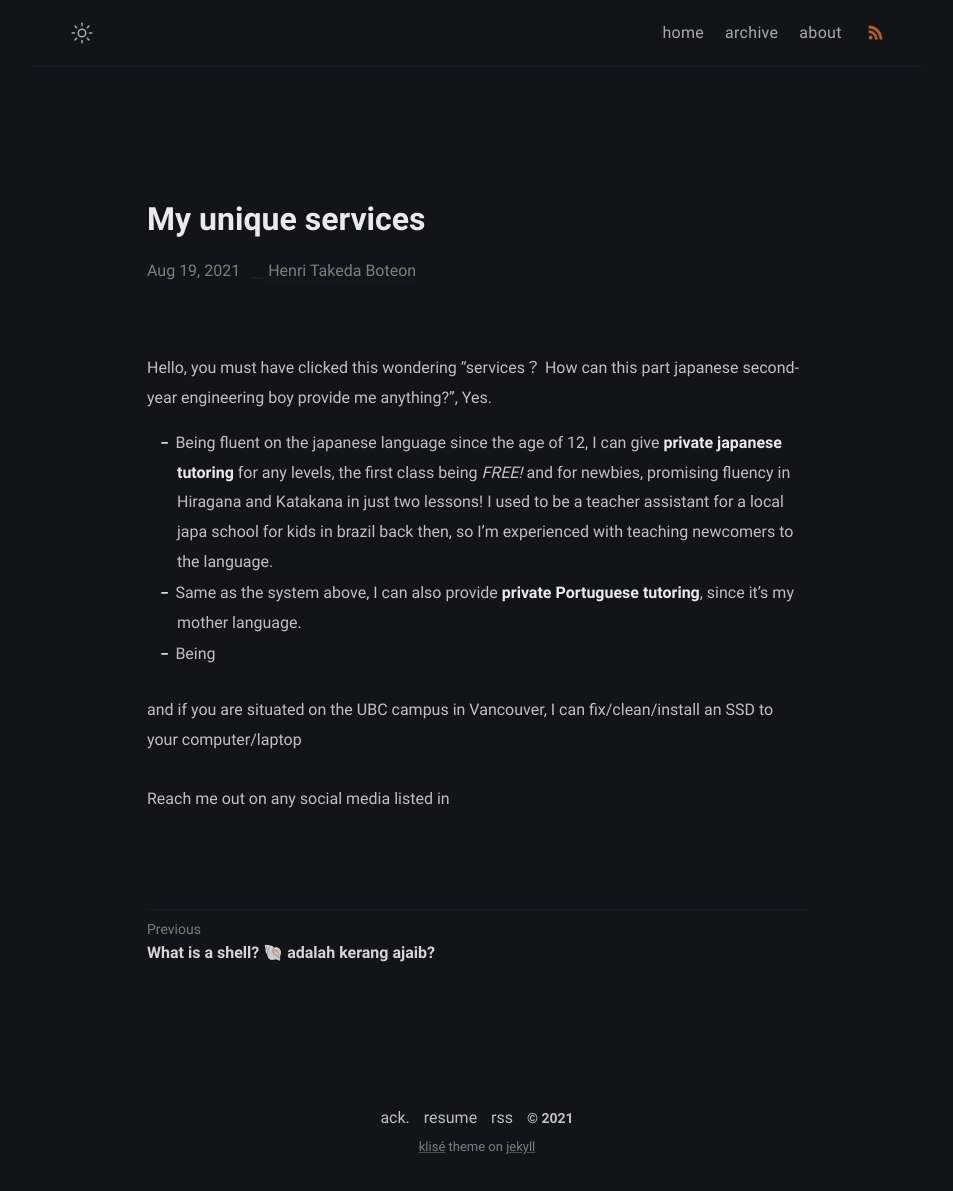
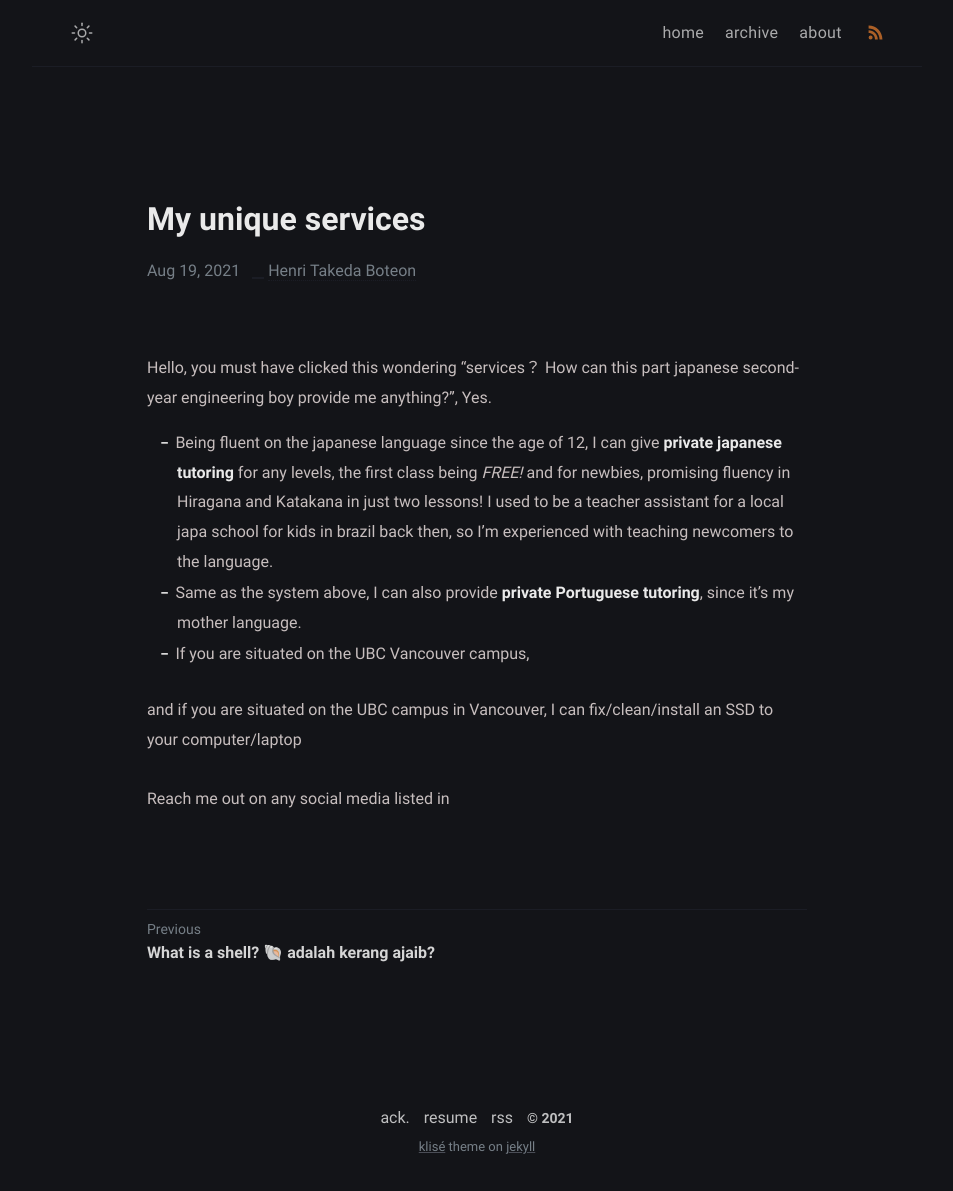
Before and after one commit to Pistachihen/pistachi.github.io, a Jekyll site: the page built from _posts/welcome-to-jekyll/2020-08-29-welcome-to-jekyll.md, in a window 1280 px wide. Shown: the whole page, without its empty margins (163-1116 px from the left). Built offline with Jekyll 4.4.1, drawn with Linux system fonts in a browser that asks for light colours.

Commit message:
2020-08-29-welcome-to-jekyll.md: changed

```diff
--- a/_posts/welcome-to-jekyll/2020-08-29-welcome-to-jekyll.md
+++ b/_posts/welcome-to-jekyll/2020-08-29-welcome-to-jekyll.md
@@ -8,7 +8,7 @@ Hello, you must have clicked this wondering "services？ How can this part japan
 
 - Being fluent on the japanese language since the age of 12, I can give **private japanese tutoring** for any levels, the first class being *FREE!* and for newbies, promising fluency in Hiragana and Katakana in just two lessons! I used to be a teacher assistant for a local japa school for kids in brazil back then, so I'm experienced with teaching newcomers to the language.
 - Same as the system above, I can also provide **private Portuguese tutoring**, since it's my mother language.
-- Being
+- If you are situated on the UBC Vancouver campus,
 
 and if you are situated on the UBC campus in Vancouver, I can fix/clean/install an SSD to your computer/laptop
 
```
